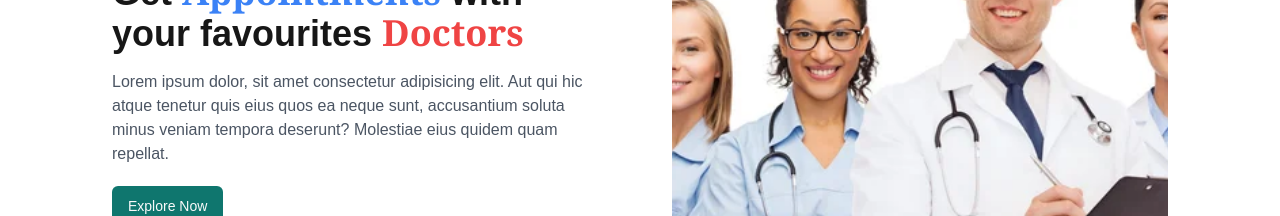
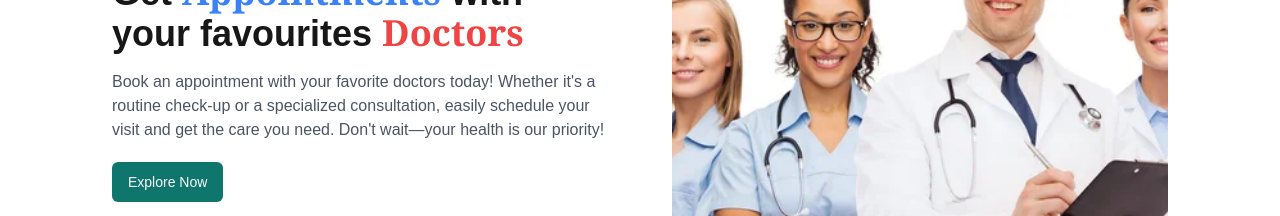
Before and after one commit to sandeep-001488/MeddicCare-A-Doctor-Appointment-web, a Next.js app: page / in a window 1280 px wide. Shown: the part 188-404 px from the top of the page. Built offline with nearby package versions, Linux system fonts and the light colour scheme; no server answers.

Commit message:
updated info

```diff
--- a/app/_components/Hero.jsx
+++ b/app/_components/Hero.jsx
@@ -17,20 +17,25 @@ function Hero() {
           </div>
 
           <div className="lg:py-24">
-          <h2 className="text-3xl font-bold sm:text-4xl">Get <span className='text-blue-500 font-serif'>Appointments</span> with your favourites <span className='text-red-500 font-serif'>Doctors</span> </h2>
+            <h2 className="text-3xl font-bold sm:text-4xl">
+              Get <span className="text-blue-500 font-serif">Appointments</span>{" "}
+              with your favourites{" "}
+              <span className="text-red-500 font-serif">Doctors</span>{" "}
+            </h2>
 
             <p className="mt-4 text-gray-600">
-            Lorem ipsum dolor, sit amet consectetur adipisicing elit. Aut qui hic atque tenetur quis
-            eius quos ea neque sunt, accusantium soluta minus veniam tempora deserunt? Molestiae eius
-            quidem quam repellat.
+              Book an appointment with your favorite doctors today! Whether it's
+              a routine check-up or a specialized consultation, easily schedule
+              your visit and get the care you need. Don't wait—your health is
+              our priority!
             </p>
 
-          <Button className="bg-teal-700 mt-5" >Explore Now</Button>
+            <Button className="bg-teal-700 mt-5">Explore Now</Button>
           </div>
         </div>
       </div>
     </section>
-  )
+  );
 }
 
 export default Hero
```
Lines whose indentation alone changed are shown as unchanged.
